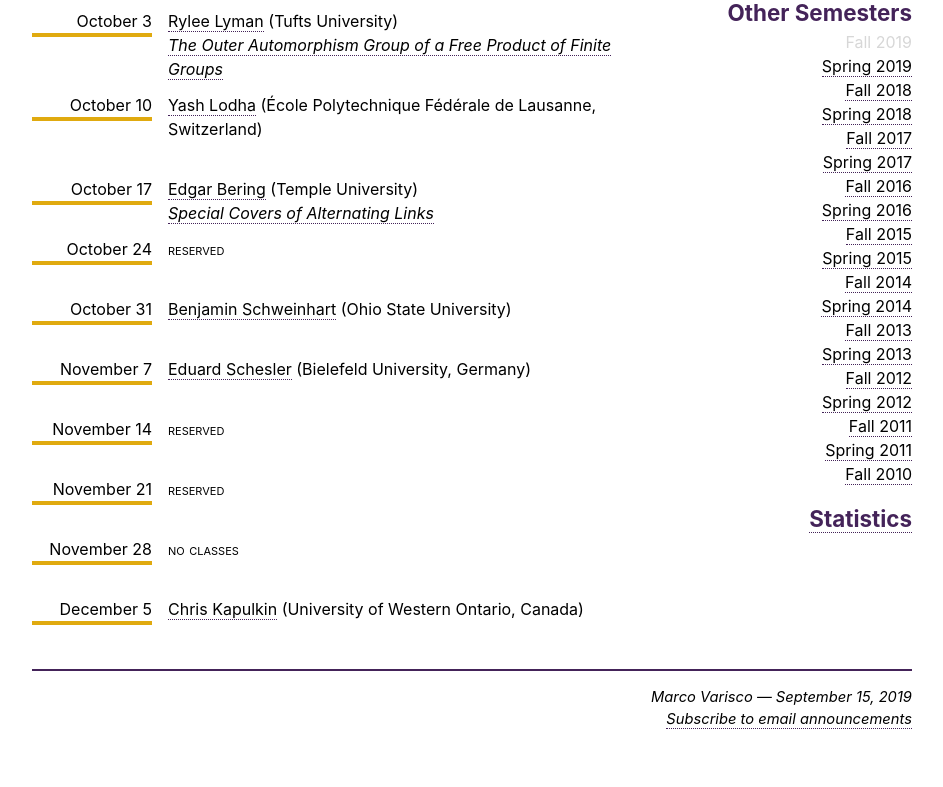
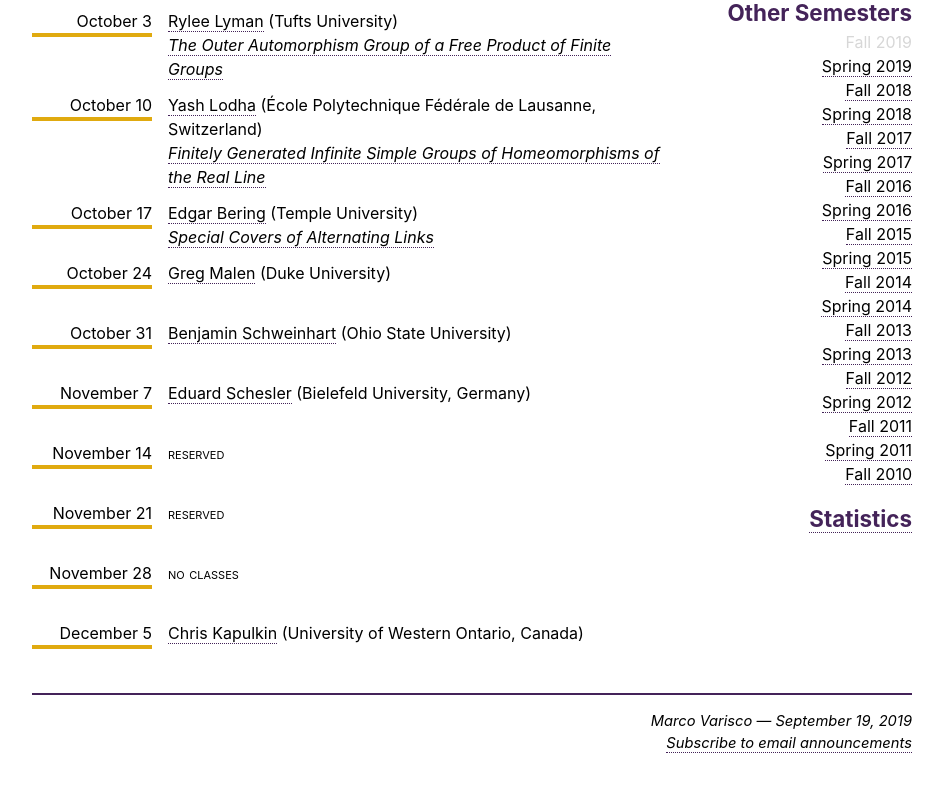
Before and after one commit to albanymath/ats, a plain HTML site: page index-19-9.html in a window 1280 px wide. Shown: the part 489-1276 px from the top of the page, without its empty margins (168-1111 px from the left). Drawn offline with Linux system fonts and the light colour scheme.

Commit message:
Add 191010 & speaker for 191024

```diff
--- a/index-19-9.html
+++ b/index-19-9.html
@@ -88,14 +88,14 @@
 
 <dt>October 10</dt>
 <dd><a href="https://yl7639.wixsite.com/website">Yash Lodha</a> (École Polytechnique Fédérale de Lausanne, Switzerland)</dd>
-<dd>&nbsp;</dd>
+<dd><a href="pdf/191010%20seminar.pdf">Finitely Generated Infinite Simple Groups of Homeomorphisms of the Real Line</a></dd>
 
 <dt>October 17</dt>
 <dd><a href="https://math.temple.edu/~edgar.bering/">Edgar Bering</a> (Temple University)</dd>
 <dd><a href="pdf/191017%20seminar.pdf">Special Covers of Alternating Links</a></dd>
 
 <dt>October 24</dt>
-<dd class="noseminar">reserved</dd>
+<dd><a href="https://math.duke.edu/people/greg-malen">Greg Malen</a> (Duke University)</dd>
 <dd>&nbsp;</dd>
 
 <dt>October 31</dt>
@@ -127,7 +127,7 @@
 
 <div id="footer">
 <p>
-  Marco Varisco &mdash; <time datetime="2019-09-15">September&nbsp;15, 2019</time><br>
+  Marco Varisco &mdash; <time datetime="2019-09-19">September&nbsp;19, 2019</time><br>
   <a href="mailto:mvarisco@albany.edu?subject=subscribe&body=Please%20add%20me%20to%20the%20Algebra/Topology%20Seminar%20email%20list.">Subscribe to email announcements</a>
 </p>
 </div>
```
Also changed, not shown: index.html (+3 -3 lines), 2 other files.
